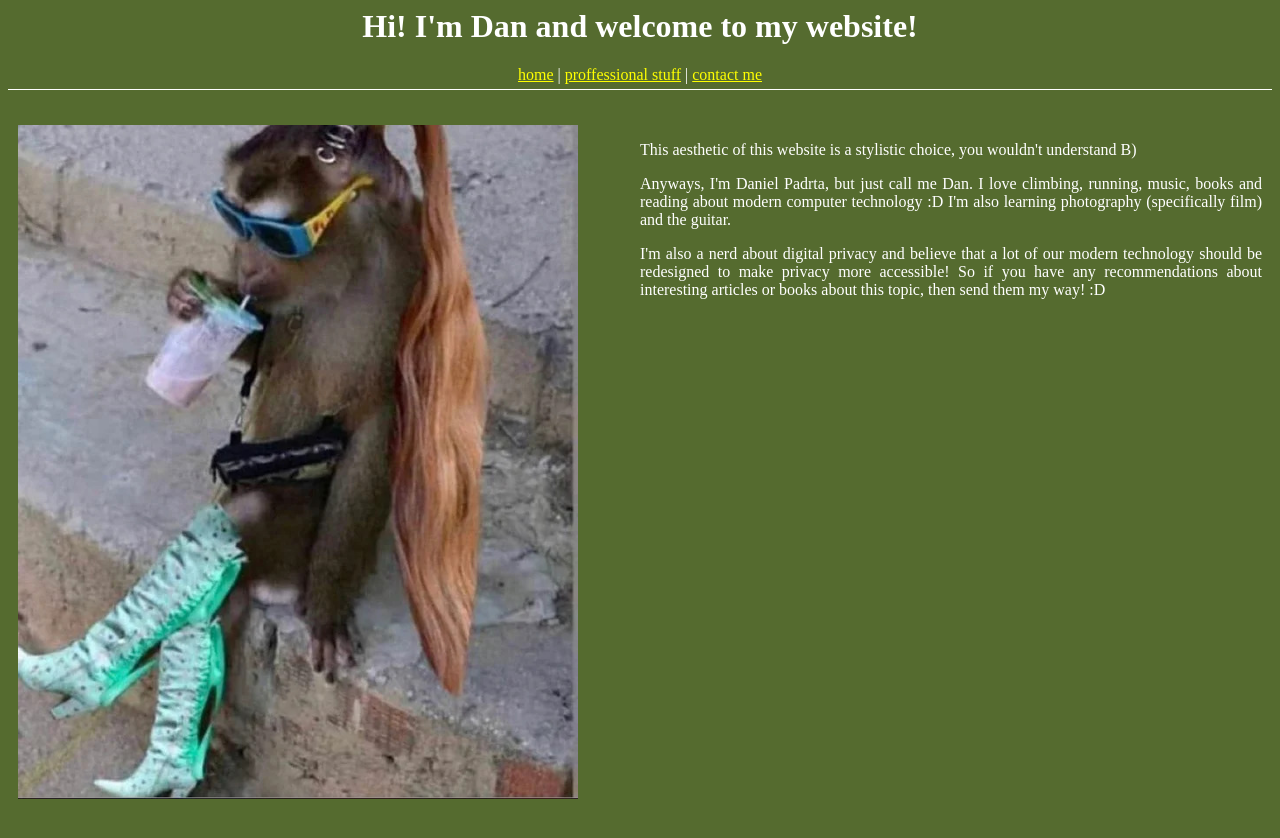
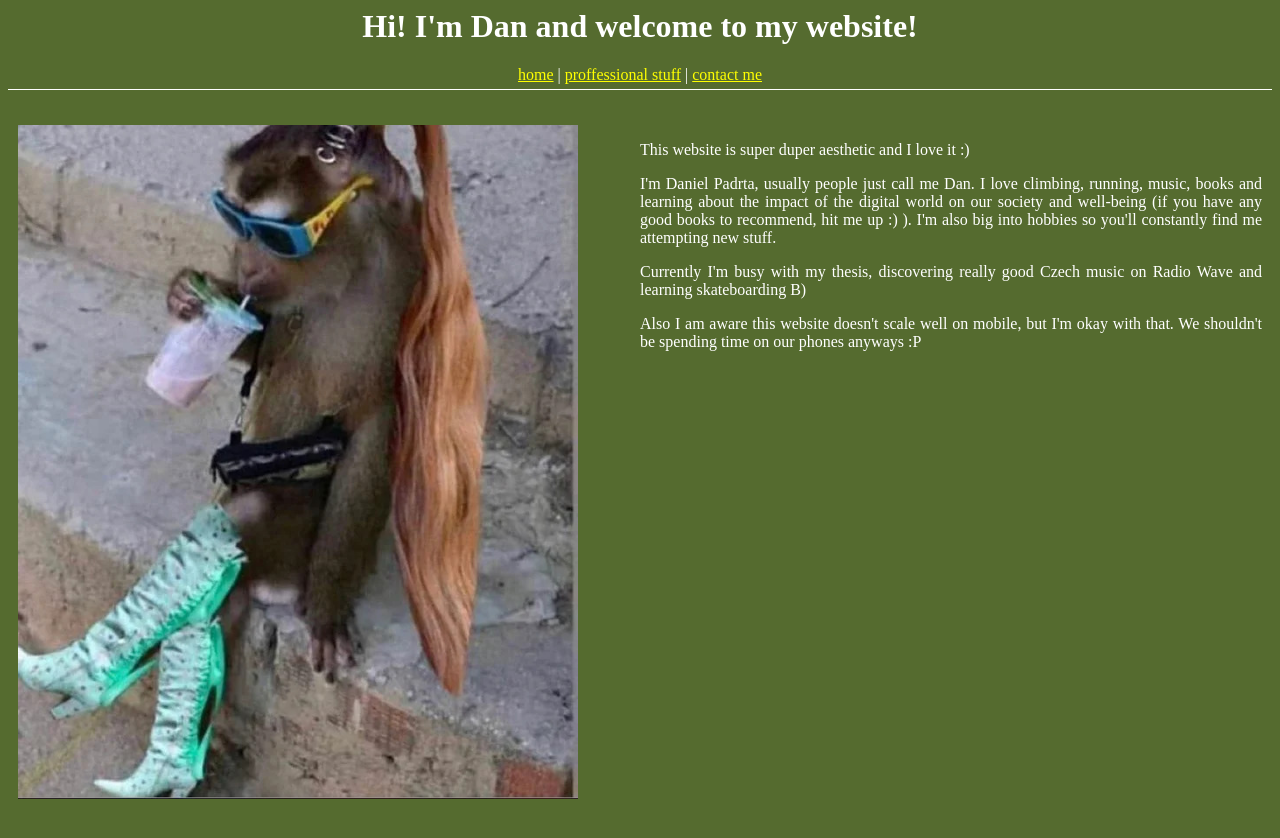
Before and after one commit to danpadcz/danpadcz.github.io, a Jekyll site: the page built from index.html, in a window 1280 px wide. Shown: the top 838 px of the page. Built offline with Jekyll 4.4.1, drawn with Linux system fonts in a browser that asks for light colours.

Commit message:
Update bio

```diff
--- a/index.html
+++ b/index.html
@@ -5,16 +5,19 @@ layout: ilikegreen
 <div>
 <div style="width: 50%; float:right">
     <p>
-        This aesthetic of this website is a stylistic choice, you wouldn't understand B)
+        This website is super duper aesthetic and I love it :)
     </p>
     <p>
-        Anyways, I'm Daniel Padrta, but just call me Dan. I love climbing, running, music, books and reading about modern computer technology :D I'm also learning photography (specifically film) and the guitar.
+        I'm Daniel Padrta, usually people just call me Dan. I love climbing, running, music, books and learning about the impact of the digital world on our society and well-being (if you have any good books to recommend, hit me up :) ). I'm also big into hobbies so you'll constantly find me attempting new stuff.
     </p>
     <p>
-        I'm also a nerd about digital privacy and believe that a lot of our modern technology should be redesigned to make privacy more accessible! So if you have any recommendations about interesting articles or books about this topic, then send them my way! :D
+        Currently I'm busy with my thesis, discovering really good Czech music on Radio Wave and learning skateboarding B)
+    </p>
+    <p>
+        Also I am aware this website doesn't scale well on mobile, but I'm okay with that. We shouldn't be spending time on our phones anyways :P
     </p>
     </div>
 <div style="width: 50%; float:right;">
-    <img src="assets/me.jpg" alt="Picture of a monkey sitting cross-legged drinking a milshake with boots, a long ponytail, sunglasses and a handbag photoshopped on" style="width:90%; margin-left: auto; margin-right: auto;">
+    <img src="assets/me.jpg" alt="Picture of a monkey sitting cross-legged drinking a milshake with boots, a long ponytail, sunglasses and a handbag very obviously photoshopped on" style="width:90%; margin-left: auto; margin-right: auto;">
 </div>
 </div>
```
